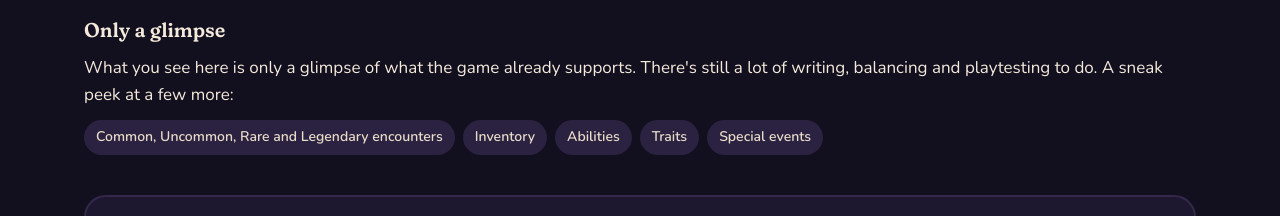
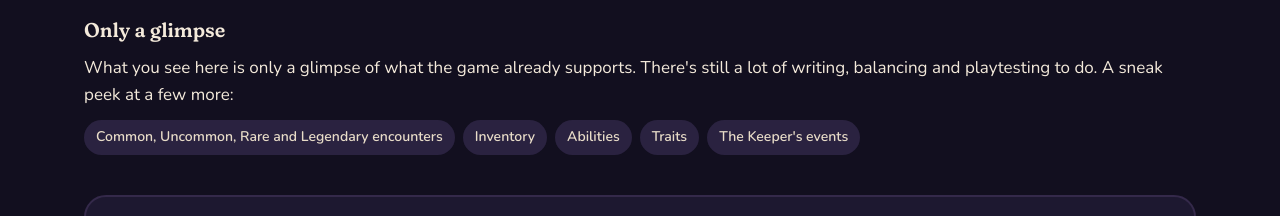
Before and after one commit to Creatio-Aura/creatio-aura.github.io, a plain HTML site: page site/ignis/index.html in a window 1280 px wide. Shown: the part 2160-2376 px from the top of the page. Drawn offline with Linux system fonts and the light colour scheme; a script that the page names is missing.

Commit message:
Ignis Aura: name the Keeper's events
Co-Authored-By: Claude Opus 5.5 <noreply@anthropic.com>

```diff
--- a/site/ignis/index.html
+++ b/site/ignis/index.html
@@ -101,7 +101,7 @@
       <div style="display: flex; flex-direction: column; gap: 12px; margin: 32px 0">
         <h3>Only a glimpse</h3>
         <p>What you see here is only a glimpse of what the game already supports. There's still a lot of writing, balancing and playtesting to do. A sneak peek at a few more:</p>
-        <span class="chips"><span>Common, Uncommon, Rare and Legendary encounters</span><span>Inventory</span><span>Abilities</span><span>Traits</span><span>Special events</span></span>
+        <span class="chips"><span>Common, Uncommon, Rare and Legendary encounters</span><span>Inventory</span><span>Abilities</span><span>Traits</span><span>The Keeper's events</span></span>
       </div>
       <div class="panel beta-note">
         <h3>Playing the beta</h3>
```
